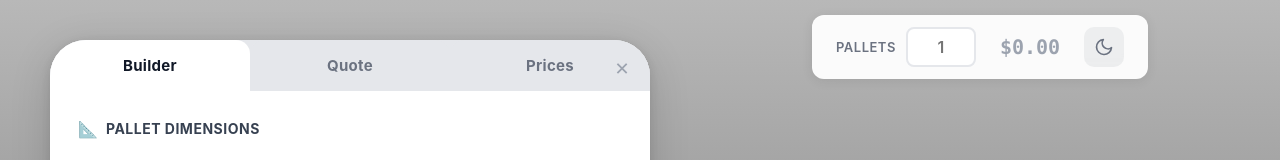
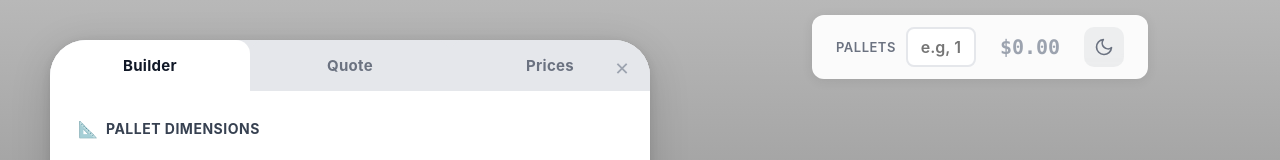
Before and after one commit to Beef13/pallet-size-quote-calculator, a React (Vite) app: page / in a window 1280 px wide. Shown: the top 160 px of the page. Built offline with nearby package versions, Linux system fonts and the light colour scheme.

Commit message:
Update quantity input placeholder to 'e.g, 1'
- Updated placeholder text on quote summary quantity input
- Updated placeholder text on 3D view header quantity input

```diff
--- a/src/components/PalletBuilderOverlay.jsx
+++ b/src/components/PalletBuilderOverlay.jsx
@@ -1309,7 +1309,7 @@ function PalletBuilderOverlay({ onQuoteCalculated, quoteData }) {
                           const val = parseInt(e.target.value)
                           if (!val || val < 1) setPalletQuantity('1')
                         }}
-                        placeholder="1"
+                        placeholder="e.g, 1"
                         className="quantity-input"
                       />
                     </div>
@@ -1483,7 +1483,7 @@ function PalletBuilderOverlay({ onQuoteCalculated, quoteData }) {
                   setPalletQuantity('1')
                 }
               }}
-              placeholder="1"
+              placeholder="e.g, 1"
               className="quantity-input"
             />
           </div>
```
